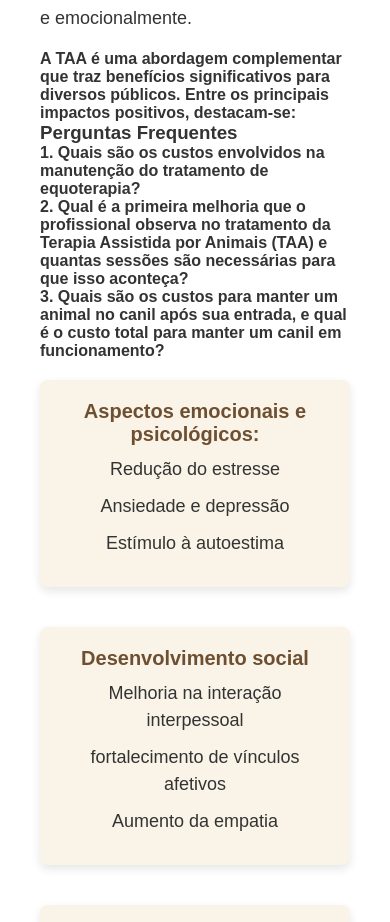
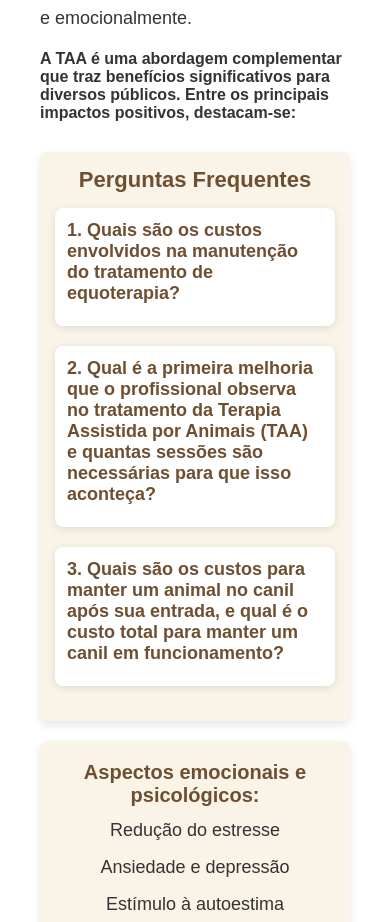
Before and after one commit to alemaga05/veterinaria, a plain HTML site: page index.html in a window 390 px wide. Shown: the part 3749-4671 px from the top of the page. Drawn offline with Linux system fonts and the light colour scheme; a script that the page names is missing.

Commit message:
Update styles.css

```diff
--- a/styles.css
+++ b/styles.css
@@ -222,6 +222,41 @@ main {
     color: #6f4f31;
 }
 
+.faq-container {
+    background-color: #f9f4e7;
+    border-radius: 8px;
+    padding: 20px;
+    box-shadow: 0 4px 10px rgba(0, 0, 0, 0.1);
+    margin-top: 30px;
+}
+
+.faq-container h3 {
+    color: #6f4f31;
+    text-align: center;
+    margin-bottom: 15px;
+    font-size: 24px;
+}
+
+.faq-item {
+    margin-bottom: 20px;
+    padding: 15px;
+    background-color: white;
+    border-radius: 8px;
+    box-shadow: 0 2px 8px rgba(0, 0, 0, 0.1);
+}
+
+.faq-item h4 {
+    color: #6f4f31;
+    font-size: 20px;
+    margin-bottom: 10px;
+}
+
+.faq-item p {
+    font-size: 18px;
+    line-height: 1.6;
+}
+
+
 /* Responsividade para dispositivos móveis */
 @media (max-width: 768px) {
     .topbar {
@@ -283,7 +318,29 @@ main {
         width: 100%; /* Para que as imagens se ajustem corretamente */
         height: auto;
     }
+
+    .faq-container {
+        padding: 15px;
+    }
+
+    .faq-item {
+        padding: 12px;
+    }
+
+    .faq-container h3 {
+        font-size: 22px;
+    }
+
+    .faq-item h4 {
+        font-size: 18px;
+    }
+
+    .faq-item p {
+        font-size: 16px;
+    }
 }
+
+
 
 /* Referências Bibliográficas */
 .referencias-bibliograficas {
```
